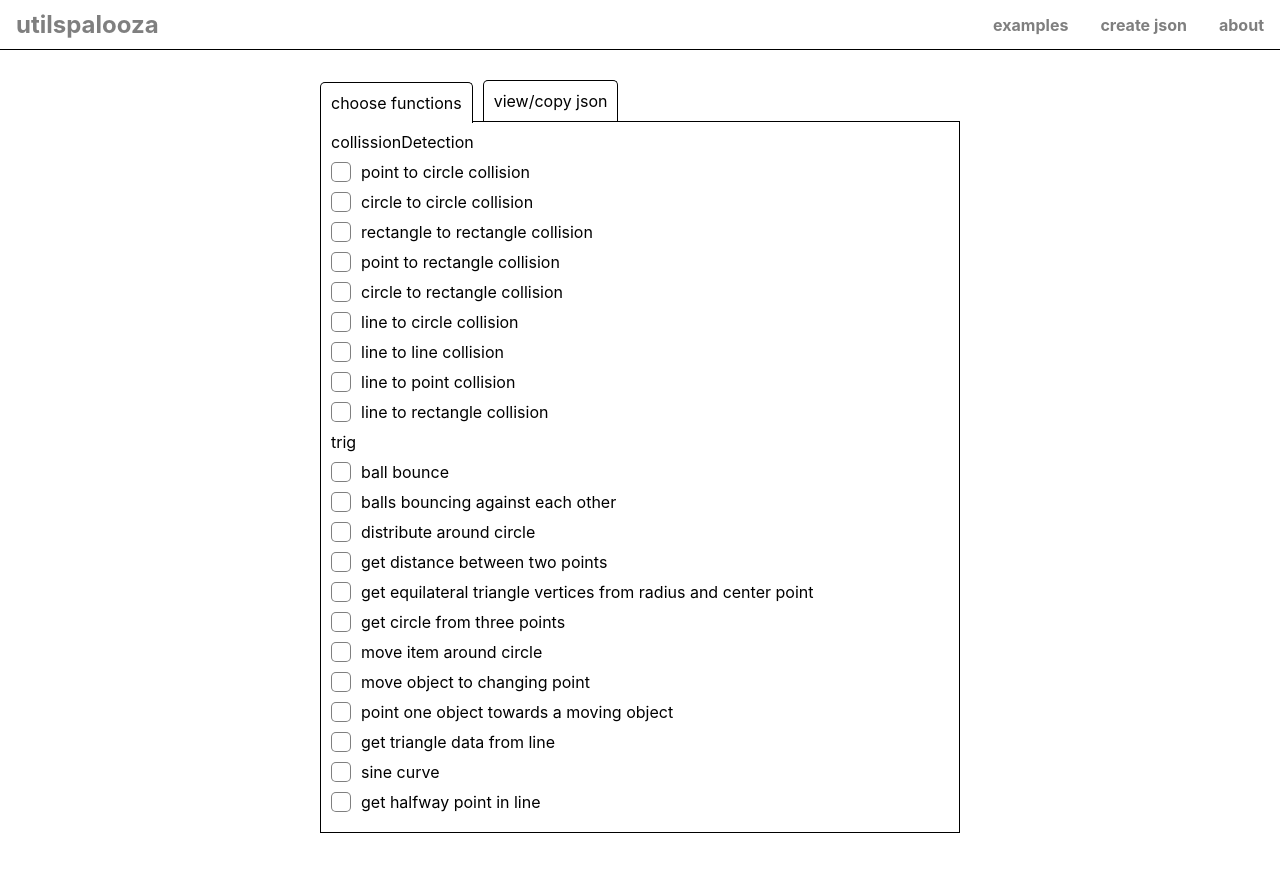
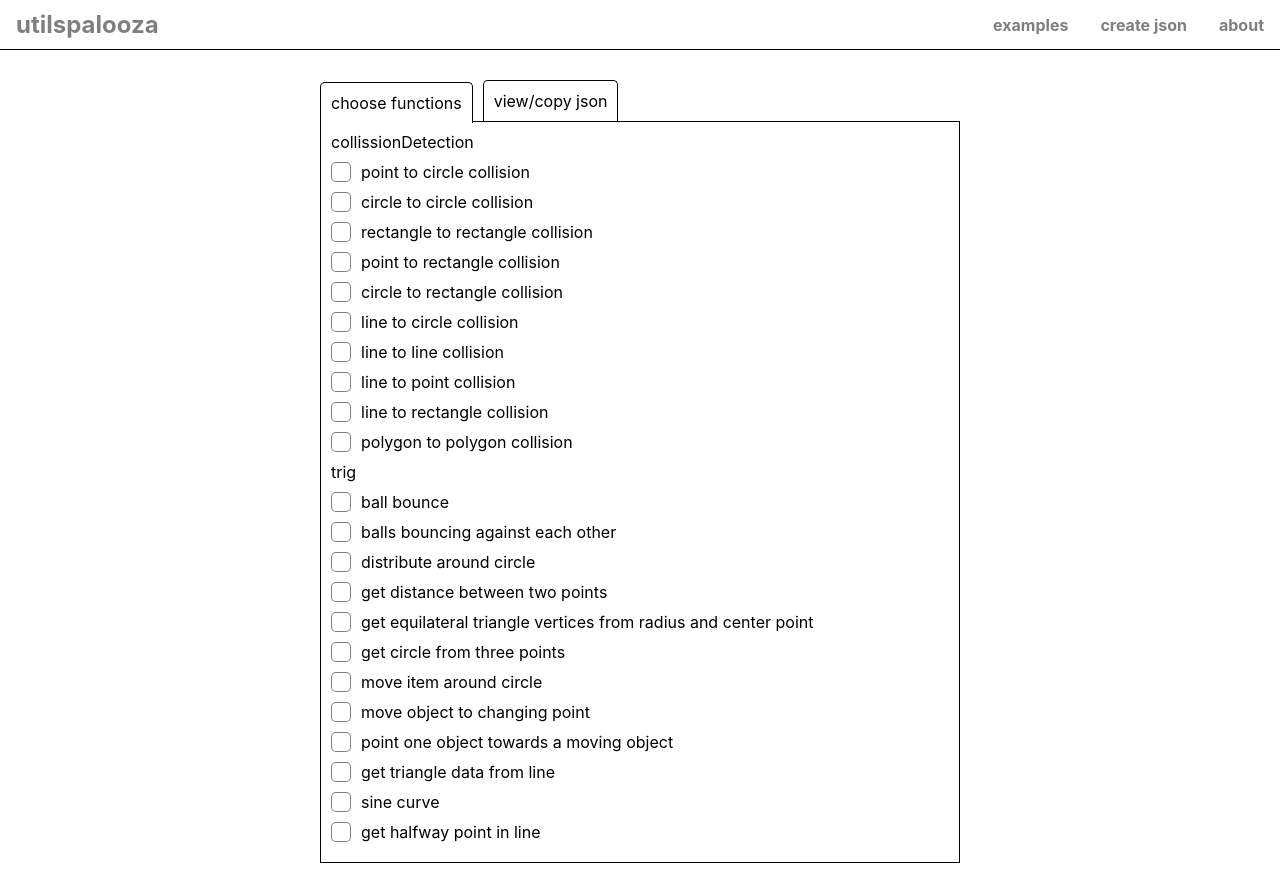
Before and after one commit to warpedpuppy/utils-site-typescript, a React (Create React App) app: page /create-json in a window 1280 px wide. Before the commit the page ends 863 px from the top, so only its background shows below. Built offline with nearby package versions, Linux system fonts and the light colour scheme.

Commit message:
add star code

```diff
--- a/src/siteData/SiteData.ts
+++ b/src/siteData/SiteData.ts
@@ -13,7 +13,6 @@ import BallBounce from "./animations/geometry/BallBounce";
 import BallsBouncingAgainstEachOther from "./animations/geometry/BallsBouncingAgainstEachOther";
 import PointToCircleCollision from "./animations/collisionDetection/PointToCircle";
 import CircleToCircleCollision from "./animations/collisionDetection/CircleToCircle";
-// import CircleToCirclePlus from "./animations/collisionDetection/CircleToCirclePlus";
 import RectToRect from "./animations/collisionDetection/RectToRect";
 import PointToRectangle from "./animations/collisionDetection/PointToRect";
 import CirceToRectCollision from "./animations/collisionDetection/CircleToRect";
@@ -21,6 +20,7 @@ import LineToCircleCollision from "./animations/collisionDetection/LineToCircle"
 import LineToLineCollision from "./animations/collisionDetection/LineToLine";
 import LineToPointCollision from "./animations/collisionDetection/LineToPoint";
 import LineToRectangleCollision from "./animations/collisionDetection/LineToRect";
+import PolygonToPolygonCollision from "./animations/collisionDetection/PolygonToPolygonCollision";
 const SiteData = {
   collissionDetection: {
     PointToCircleCollision,
@@ -32,6 +32,7 @@ const SiteData = {
     LineToLineCollision,
     LineToPointCollision,
     LineToRectangleCollision,
+    PolygonToPolygonCollision,
   },
   trig: {
     BallBounce,
--- a/src/siteData/animations/collisionDetection/PolygonToPolygonCollision.ts
+++ b/src/siteData/animations/collisionDetection/PolygonToPolygonCollision.ts
@@ -1,20 +1,33 @@
-import { GenericObject, Point, Polygon, Line } from "../../../types/types";
+import { Point, Polygon, Line, Vector } from "../../../types/types";
 import AnimationBaseClass from "../AnimationBaseClass";
 
-class AnimationTemplate extends AnimationBaseClass {
-  static t = "enter title";
-  static l = "enter-title";
-  title = "enter title";
+class PolygonToPolygonCollision extends AnimationBaseClass {
+  static t = "polygon to polygon collision";
+  static l = "polygon-to-polygon-ollision";
+  title = "polygon to polygon collision";
+  star1: Polygon = [];
+  star2: Polygon = [];
   init() {
+    this.star1 = this.createStar({ x: 100, y: 100 }, 5, 50, 25, 0);
+    this.star2 = this.createStar({ x: 400, y: 100 }, 5, 100, 25, 0);
     this.draw();
   }
   draw = () => {
     if (!this.ctx) return;
     this.ctx.clearRect(0, 0, this.canvasWidth, this.canvasHeight);
-    // requestAnimationFrame(this.draw);
+    this.ctx.lineWidth = 3;
+    this.ctx.strokeStyle = "black";
+    this.ctx.beginPath();
+    this.ctx.moveTo(this.star1[0].x + this.left, this.star1[0].y + this.top);
+    for (let i = 1; i < this.star1.length; i++) {
+      let p = this.star1[i];
+      this.ctx.lineTo(p.x + this.left, p.y + this.top);
+    }
+    this.ctx.closePath();
+    this.ctx.stroke();
+    requestAnimationFrame(this.draw);
   };
-  keyFunction() {}
-  polyPoly(polygon1: Polygon, polygon2: Polygon) {
+  keyFunction(polygon1: Polygon, polygon2: Polygon) {
     // go through each of the vertices, plus the next
     // vertex in the list
     let next = 0;
@@ -36,11 +49,59 @@ class AnimationTemplate extends AnimationBaseClass {
       if (collision) return true;
 
       // optional: check if the 2nd polygon is INSIDE the first
-      collision = this.polyPoint(polygon1, polygon2[0].x, polygon2[0].y);
+      collision = this.polyPoint(polygon1, polygon2[0]);
       if (collision) return true;
     }
 
     return false;
+  }
+  createStar(
+    centerPoint: Point,
+    spikes: number,
+    outerRadius: number,
+    innerRadius: number,
+    angle: number
+  ): Polygon {
+    angle *= Math.PI / 180; // convert to radians
+    var rot = (Math.PI / 2) * 3; // start at 270 degrees
+
+    var x = centerPoint.x;
+    var y = centerPoint.y;
+    var step = Math.PI / spikes; // steps are divided into half the radians
+    let vertices: Vector[] = [];
+    let startX = centerPoint.x + Math.cos(angle + rot);
+    let startY = centerPoint.y + Math.sin(angle + rot) - outerRadius;
+
+    // vertices.push({ x: centerPoint.x, y: centerPoint.y - outerRadius });
+    for (let i = 0; i < spikes; i++) {
+      x = centerPoint.x + Math.cos(angle + rot) * outerRadius;
+      y = centerPoint.y + Math.sin(angle + rot) * outerRadius;
+      vertices.push({ x, y });
+      rot += step;
+      x = centerPoint.x + Math.cos(angle + rot) * innerRadius;
+      y = centerPoint.y + Math.sin(angle + rot) * innerRadius;
+      vertices.push({ x, y });
+      rot += step;
+    }
+    // vertices.push({ x: centerPoint.x, y: centerPoint.y - outerRadius });
+
+    return vertices;
+  }
+  strokeStar(center: Point, radius: number, spikes: number, inset: number) {
+    if (!this.ctx) return;
+    this.ctx.save();
+    this.ctx.beginPath();
+    this.ctx.translate(center.x, center.y);
+    this.ctx.moveTo(0, 0 - radius);
+    for (var i = 0; i < spikes; i++) {
+      this.ctx.rotate(Math.PI / spikes);
+      this.ctx.lineTo(0, 0 - radius * inset);
+      this.ctx.rotate(Math.PI / spikes);
+      this.ctx.lineTo(0, 0 - radius);
+    }
+    this.ctx.closePath();
+    this.ctx.fill();
+    this.ctx.restore();
   }
   polyLine(vertices: Polygon, line: Line) {
     // go through each of the vertices, plus the next
@@ -59,13 +120,12 @@ class AnimationTemplate extends AnimationBaseClass {
       let x4 = vertices[next].x;
       let y4 = vertices[next].y;
 
-      // do a Line/Line comparison
-      // if true, return 'true' immediately and
-      // stop testing (faster)
-      const { x: x1, y: y1 } = line.startPoint;
-      const { x: x2, y: y2 } = line.endPoint;
+      let tempLine: Line = {
+        startPoint: { x: x3, y: y3 },
+        endPoint: { x: x4, y: y4 },
+      };
 
-      let hit = this.lineLine(x1, y1, x2, y2, x3, y3, x4, y4);
+      let hit = this.lineLine(line, tempLine);
       if (hit) {
         return true;
       }
@@ -74,11 +134,75 @@ class AnimationTemplate extends AnimationBaseClass {
     // never got a hit
     return false;
   }
+  lineLine(line1: Line, line2: Line) {
+    let uA =
+      ((line2.endPoint.x - line2.startPoint.x) *
+        (line1.startPoint.y - line2.startPoint.y) -
+        (line2.endPoint.y - line2.startPoint.y) *
+          (line1.startPoint.x - line2.startPoint.x)) /
+      ((line2.endPoint.y - line2.startPoint.y) *
+        (line1.endPoint.x - line1.startPoint.x) -
+        (line2.endPoint.x - line2.startPoint.x) *
+          (line1.endPoint.y - line1.startPoint.y));
+    let uB =
+      ((line1.endPoint.x - line1.startPoint.x) *
+        (line1.startPoint.y - line2.startPoint.y) -
+        (line1.endPoint.y - line1.startPoint.y) *
+          (line1.startPoint.x - line2.startPoint.x)) /
+      ((line2.endPoint.y - line2.startPoint.y) *
+        (line1.endPoint.x - line1.startPoint.x) -
+        (line2.endPoint.x - line2.startPoint.x) *
+          (line1.endPoint.y - line1.startPoint.y));
+
+    // if uA and uB are between 0-1, lines are colliding
+    if (uA >= 0 && uA <= 1 && uB >= 0 && uB <= 1) {
+      // optionally, draw a circle where the lines meet
+      let intersectionX =
+        line1.startPoint.x + uA * (line1.endPoint.x - line1.startPoint.x);
+      let intersectionY =
+        line1.startPoint.y + uA * (line1.endPoint.y - line1.startPoint.y);
+      return {
+        hit: true,
+        intersectionX,
+        intersectionY,
+      };
+    }
+    return { hit: false };
+  }
+  polyPoint(vertices: Polygon, point: Point) {
+    let collision = false;
+
+    // go through each of the vertices, plus the next
+    // vertex in the list
+    let next = 0;
+    for (let current = 0; current < vertices.length; current++) {
+      // get next vertex in list
+      // if we've hit the end, wrap around to 0
+      next = current + 1;
+      if (next === vertices.length) next = 0;
+
+      // get the PVectors at our current position
+      // this makes our if statement a little cleaner
+      let vc = vertices[current]; // c for "current"
+      let vn = vertices[next]; // n for "next"
+
+      // compare position, flip 'collision' variable
+      // back and forth
+      if (
+        ((vc.y > point.y && vn.y < point.y) ||
+          (vc.y < point.y && vn.y > point.y)) &&
+        point.x < ((vn.x - vc.x) * (point.y - vc.y)) / (vn.y - vc.y) + vc.x
+      ) {
+        collision = !collision;
+      }
+    }
+    return collision;
+  }
   pointerDownHandler(e: PointerEvent) {}
   pointerUpHandler(e: PointerEvent) {}
   pointerMoveHandler(e: PointerEvent) {}
 }
-export default AnimationTemplate;
+export default PolygonToPolygonCollision;
 
 // ←Collision Detection→
 
--- a/src/siteData/animations/trig/getEquilateralTriangleVertices.ts
+++ b/src/siteData/animations/trig/getEquilateralTriangleVertices.ts
@@ -62,7 +62,7 @@ class GetEquilateralTriangleVertices extends AnimationBaseClass {
         tri.centerPoint,
         this.angle || tri.angle
       );
-      this.ctx.strokeStyle = "rgba(0 0 0 / 0.25";
+      this.ctx.strokeStyle = "rgba(0 0 0 / 0.25)";
       this.ctx.lineWidth = 1;
       this.ctx.beginPath();
       this.ctx.moveTo(point1.x, point1.y);
--- a/src/types/types.tsx
+++ b/src/types/types.tsx
@@ -21,7 +21,6 @@ export interface Polygon extends Array<Vector> {}
 export interface Vector {
   x: number;
   y: number;
-  z: number;
 }
 export interface Line {
   startPoint: Point;
```
